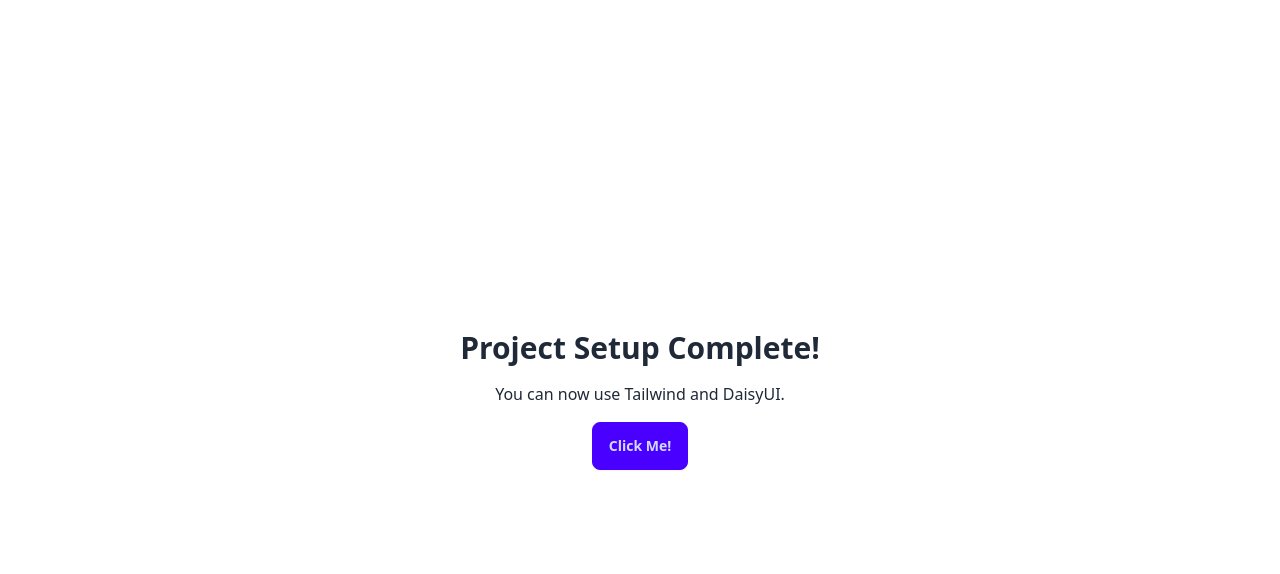
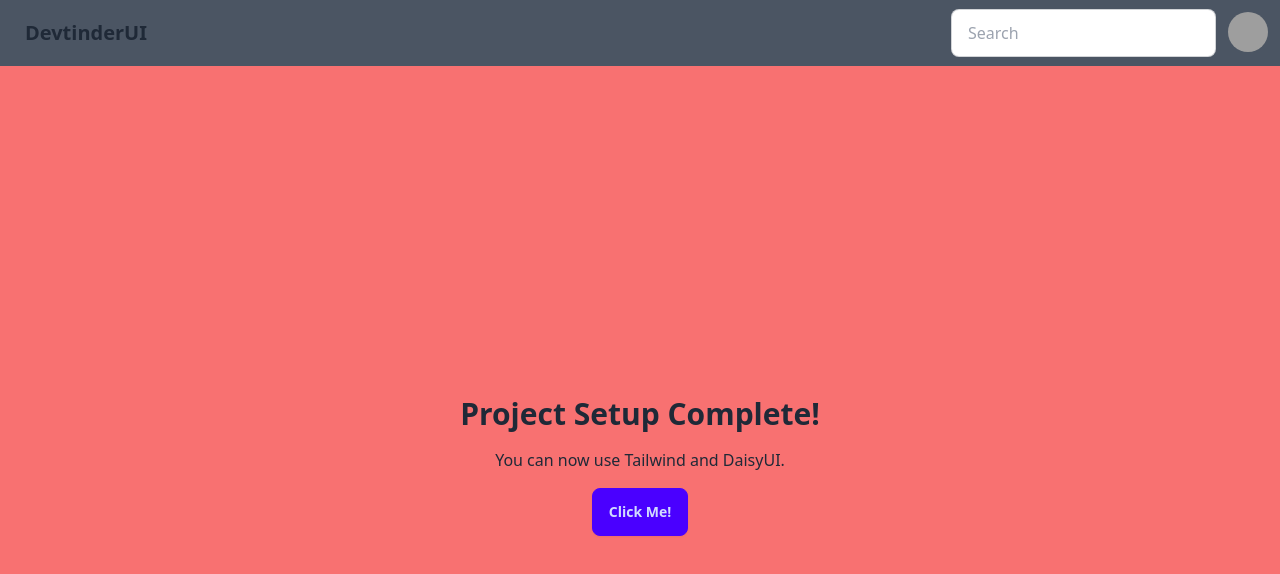
Before and after one commit to dkg1212/devtinder-UI, a React (Vite) app: page / in a window 1280 px wide. Shown: the top 574 px of the page. Built offline with nearby package versions, Linux system fonts and the light colour scheme; grey boxes are pictures that could not be loaded.

Commit message:
add a navigation bar to this UI

```diff
--- a/src/App.jsx
+++ b/src/App.jsx
@@ -2,12 +2,43 @@
 
 function App() {
   return (
-    <div className="flex h-screen flex-col items-center justify-center gap-4">
+     <div>
+      <div className="navbar bg-base-100 bg-gray-600 shadow-sm">
+  <div className="flex-1">
+    <a className="btn btn-ghost text-xl">DevtinderUI</a>
+  </div>
+  <div className="flex gap-2">
+    <input type="text" placeholder="Search" className="input input-bordered w-24 md:w-auto" />
+    <div className="dropdown dropdown-end">
+      <div tabIndex={0} role="button" className="btn btn-ghost btn-circle avatar">
+        <div className="w-10 rounded-full">
+          <img
+            alt="Tailwind CSS Navbar component"
+            src="https://img.daisyui.com/images/stock/photo-1534528741775-53994a69daeb.webp" />
+        </div>
+      </div>
+      <ul
+        tabIndex={0}
+        className="menu menu-sm dropdown-content bg-base-100 rounded-box z-1 mt-3 w-52 p-2 shadow">
+        <li>
+          <a className="justify-between">
+            Profile
+            <span className="badge">New</span>
+          </a>
+        </li>
+        <li><a>Settings</a></li>
+        <li><a>Logout</a></li>
+      </ul>
+    </div>
+  </div>
+</div>
+    <div className="flex h-screen bg-red-400 flex-col items-center justify-center gap-4">
       <h1 className="text-3xl font-bold">Project Setup Complete!</h1>
       <p>You can now use Tailwind and DaisyUI.</p>
 
       {/* --- This is a DaisyUI button --- */}
       <button className="btn btn-primary">Click Me!</button>
+      </div>
     </div>
   )
 }
```
